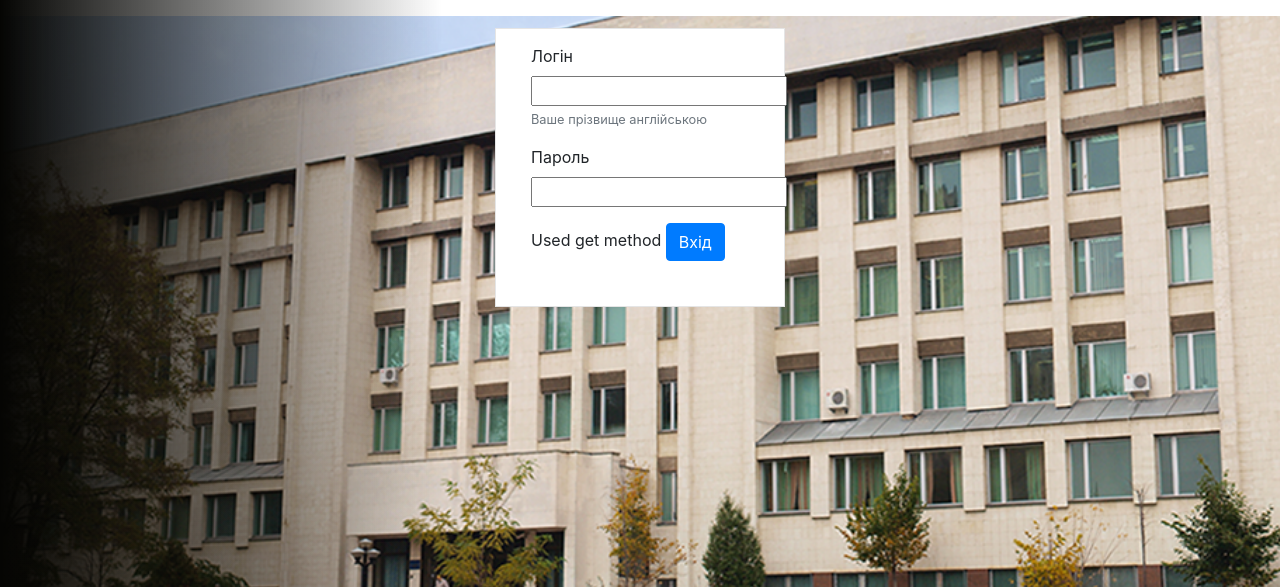
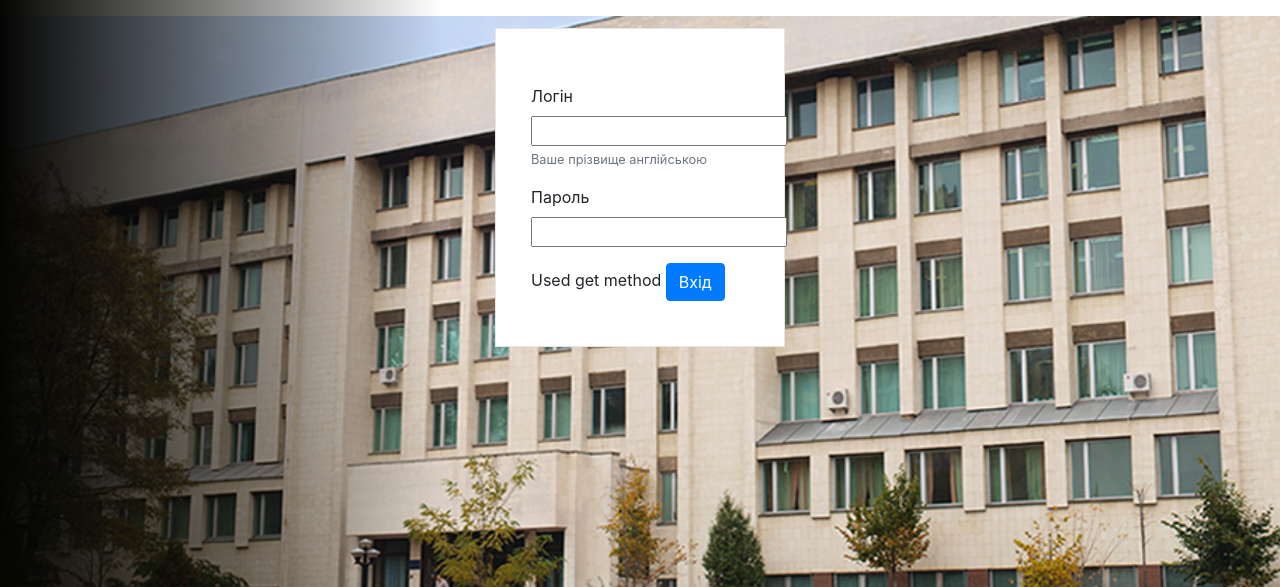
Before and after one commit to kotanskiy/zvp_server, a Django app: page /login_user in a window 1280 px wide. Shown: the part 76-663 px from the top of the page. Run offline with Django 3.2, Linux system fonts and the light colour scheme; some libraries are stand-ins or nearby versions.

Commit message:
Fix login form style

```diff
--- a/static/style.css
+++ b/static/style.css
@@ -11,7 +11,7 @@ form{
     -moz-box-sizing: border-box;
     box-sizing: border-box;
       max-width: 380px;
-    padding: 15px 35px 45px;
+    padding: 55px 35px 45px;
     margin: 0 auto;
     background-color: #fff;
     border: 1px solid rgba(0, 0, 0, 0.1);
--- a/zvp_server/settings.py
+++ b/zvp_server/settings.py
@@ -25,7 +25,7 @@ SECRET_KEY = 'c#7l_ae^7ils7_@&hhr&n@w)_w&-0$80rlv3y=e31c_%9ah#oq'
 # SECURITY WARNING: don't run with debug turned on in production!
 DEBUG = True
 
-ALLOWED_HOSTS = ['kafedra44']
+ALLOWED_HOSTS = ['kafedra44', '127.0.0.1']
 
 
 # Application definition
```
